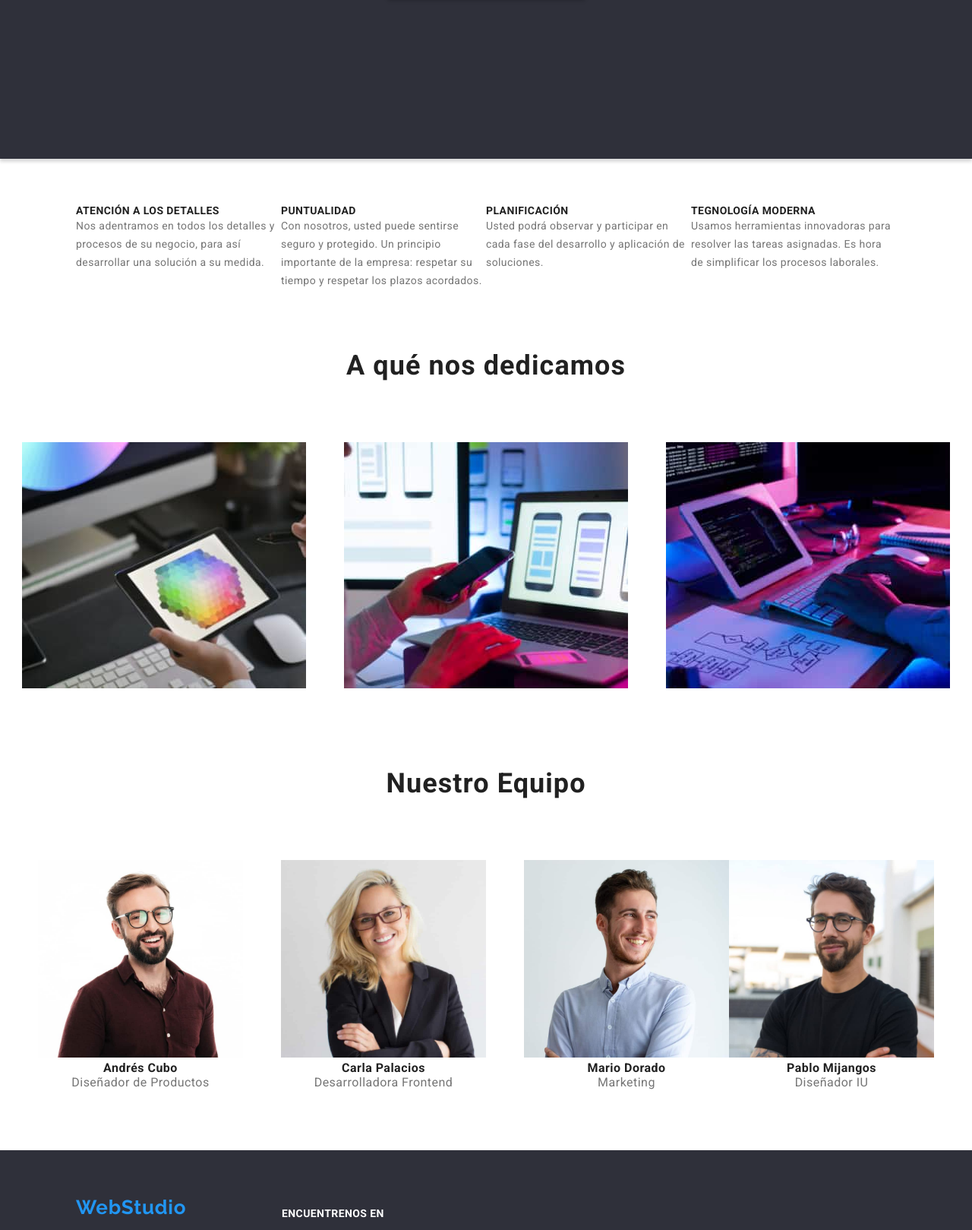
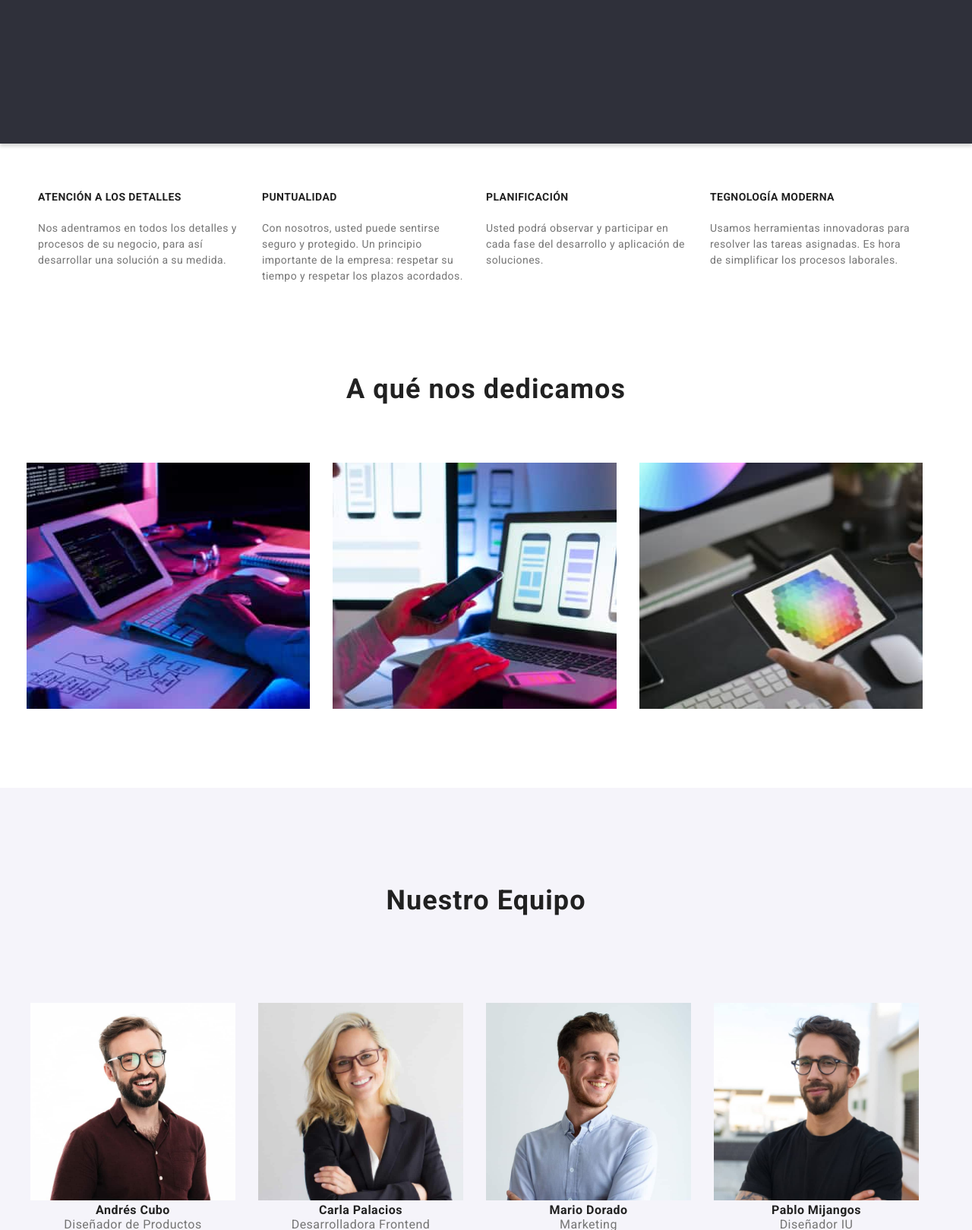
Before and after one commit to javierp2021/goit-markup-hw-02, a plain HTML site: page index.html in a window 1280 px wide. Shown: the part 481-2100 px from the top of the page at 76% size. Drawn offline with Linux system fonts and the light colour scheme.

Commit message:
variable

```diff
--- a/css/styles.css
+++ b/css/styles.css
@@ -1,26 +1,36 @@
 * {
   margin: 0%;
   padding: 0%;
+  box-sizing: border-box;
+}
+
+:root {
+  --blue: #1e90ff;
+  --white: #ffffff;
+  --content:rgba(47, 48, 58, 1);
+  --content-color: rgba(255, 255, 255, 1);
+  --main-body: white;
+  --our--team: #F5F4FA;
+
+
 }
 /* @import url("https://fonts.googleapis.com/css2?family=Raleway:wght@;400;500;700;900&display=swap");
 @import url("https://fonts.googleapis.com/css2?family=Roboto:wght@100;300;400;500;700&display=swap"); */
 body {
   font-family: "Roboto", sans-serif;
-  margin: 0;
-  overflow-y: auto;
-  /* Hide vertical scrollbar */
-  overflow-x: auto;
-  /* Hide horizontal scrollbar */
+
+  background-color: var(--main-body);
 }
 .content {
   align-items: center;
-  background-color: rgba(47, 48, 58, 1);
+  background-color: var(--content);
   box-shadow: 0px 4px 4px rgba(0, 0, 0, 0.15);
-  color: rgba(255, 255, 255, 1);
+  color: var(--content-color);
   display: flex;
   flex-direction: column;
   height: 600px;
   justify-content: center;
+
 }
 
 .navbar {
@@ -51,7 +61,7 @@ body {
   font-size: 14px;
   font-weight: 500;
   letter-spacing: 0.02em;
-  line-height: 16px;
+  line-height: 100%;
 }
 
 .list {
@@ -84,7 +94,7 @@ body {
   font-style: normal;
   font-weight: 700;
   letter-spacing: 0.03em;
-  line-height: 16px;
+  line-height: 100%;
   margin-block-start: 35px;
   margin-block-end: 20px;
   margin-inline-end: 0px;
@@ -143,7 +153,7 @@ body {
   font-weight: 700;
   left: 215px;
   letter-spacing: 0.03em;
-  line-height: 31px;
+  line-height:193.75%;
   text-align: right;
   text-decoration: none;
   display: block;
@@ -161,7 +171,7 @@ body {
   font-weight: 700;
   left: 215px;
   letter-spacing: 0.03em;
-  line-height: 31px;
+  line-height :19.75%;
   text-align: right;
   text-decoration: none;
   display: block;
@@ -199,7 +209,18 @@ body {
   margin-top: 10%;
   position: absolute;
   width: 261px;
+  cursor: pointer;
 }
+
+
+  .main-button:hover,
+  .main-button:focus {
+
+  background-color: rgba(33, 150, 243, 1);
+  color: white;
+}
+
+
 
 a {
   color: rgba(33, 33, 33, 1);
@@ -244,7 +265,7 @@ address {
   font-style: normal;
   font-weight: 400;
   letter-spacing: 0.03em;
-  line-height: 24px;
+  line-height: 150%;
   margin-left: 100px;
   width: 231px;
 }
@@ -260,13 +281,19 @@ address {
 /* .main-content ul {
   list-style: none;
 } */
+ .team-our{
+  background-color: var(--our--team);
+  padding-bottom: 100px;
+  padding-top: 1px;
+}
+
+
 .content-ul{
   list-style-type:none;
-
   display: flex;
   justify-content: center;/*centra el contenido */
-  margin-top: 80px ;
-  margin-bottom: 80px;
+  margin-bottom: 100px;
+
 }
 
 /**/
@@ -278,7 +305,8 @@ address {
   height: 16px;
   left: 215px;
   letter-spacing: 0.03em;
-  line-height: 16px;
+  line-height: 100%;
+  Line-height: 146%;
   text-transform: uppercase;
   top: 775px;
   width: 270px;
@@ -292,9 +320,10 @@ address {
   height: 75px;
   left: 215px;
   letter-spacing: 0.03em;
-  line-height: 24px;
+  Line-height: 150%;
   top: 801px;
   width: 270px;
+  margin: 25px 25px 0px 0px ;
 }
 
 .our-job-title {
@@ -307,17 +336,19 @@ address {
   font-weight: 700;
   justify-content: center;
   letter-spacing: 0.03em;
-  line-height: 42px;
+  line-height: 262.5%;
   margin-top: 100px;
   text-align: center;
 }
 
 .img-content {
-  margin-right: 50px;
+  margin-right: 30px;
+  margin-top: 50px;
 }
 
 .team-img {
-  height: 260px;
+  width:270px;
+  height:260px
 }
 
 .team-section {
@@ -341,7 +372,7 @@ address {
   font-size: 16px;
   font-weight: bold;
   letter-spacing: 0.03em;
-  line-height: 19px;
+  line-height: 118.75%;
   text-align: center;
 }
 
@@ -352,7 +383,7 @@ address {
   font-style: normal;
   font-weight: 400;
   letter-spacing: 0.03em;
-  line-height: 19px;
+  line-height:118.75% ;
   text-align: center;
 }
 
@@ -404,7 +435,7 @@ margin: 30px;
   font-family: Roboto;
   font-size: 16px;
   font-weight: 500;
-  line-height: 26px;
+  line-height: 162%;
   letter-spacing: 0.03em;
   text-align: center;
 }
@@ -448,7 +479,7 @@ margin: 30px;
   font-size: 18px;
   font-style: normal;
   font-weight: 700;
-  line-height: 36px;
+  line-height: 225%;
   margin-left: 20px;
 }
 
@@ -459,7 +490,7 @@ margin: 30px;
   font-style: normal;
   font-weight: 400;
   letter-spacing: 0.03em;
-  line-height: 30px;
+  line-height: 187%;
   margin-left: 20px;
 }
 
@@ -475,3 +506,10 @@ article ul li figure {
 article ul li figure:hover {
   box-shadow: 2px 3px 6px 2px rgba(238, 238, 238, 1);
 }
+.footer-content{
+  align-items: center;
+  display: flex;
+  flex-direction: row;
+  justify-content: center;
+  padding-left: 80px;
+}
--- a/index.html
+++ b/index.html
@@ -79,21 +79,21 @@
       <h2 class="our-job-title">A qué nos dedicamos</h2>
       <ul class="content-ul">
         <li class="img-content">
-          <img src="images/color.jpg" alt="primer imagen sobre a que nos dedicamos">
+          <img src="images/table.jpg" alt="primer imagen sobre a que nos dedicamos" width="373.16" height="323.7">
         </li>
         <li class="img-content">
-          <img src="images/computer.jpg" alt="segunda imagen sobre a que nos dedicamos">
+          <img src="images/computer.jpg" alt="segunda imagen sobre a que nos dedicamos" width="373.16" height="323.7">
         </li>
-        <li>
-          <img src="images/table.jpg" alt="tercera imagen sobre a que nos dedicamos">
+        <li class="img-content">
+          <img src="images/color.jpg" alt="tercera imagen sobre a que nos dedicamos" width="373.16" height="323.7">
         </li>
       </ul>
     </article>
-    <article class="content-dedication">
-      <h2 class="our-job-title">Nuestro Equipo</h2>
+    <article class="team-our">
+      <h2 class="our-job-title">Nuestro Equipo</h2><br><br>
       <ul class="content-ul">
         <li class="img-content">
-          <img class="team-img" src="images/andres.jpg" alt="">
+          <img class="team-img" src="images/andres.jpg" alt="" >
           <p class="team-name">Andrés Cubo</p>
           <p class="team-job">Diseñador de Productos</p>
         </li>
@@ -102,13 +102,13 @@
           <p class="team-name">Carla Palacios</p>
           <p class="team-job">Desarrolladora Frontend</p>
         </li>
-        <li>
-          <img class="team-img" src="images/mario.jpg" alt="">
+        <li class="img-content">
+          <img class="team-img" src="images/mario.jpg" alt="" >
           <p class="team-name">Mario Dorado</p>
           <p class="team-job">Marketing</p>
         </li>
-        <li>
-          <img class="team-img" src="images/pablo.jpg" alt="">
+        <li class="img-content">
+          <img class="team-img" src="images/pablo.jpg" alt="" >
           <p class="team-name">Pablo Mijangos</p>
           <p class="team-job">Diseñador IU</p>
         </li>
@@ -116,7 +116,8 @@
     </article>
   </main>
   <footer>
-    <article>
+  <div class="footer-content">
+    <article >
       <a href="#" class="logo">
         <h5 class="footer-page-name">WebStudio</h5>
       </a>
@@ -159,6 +160,7 @@
         </li>
       </ul>
     </article>
-  </footer>
+  </div>
+</footer>
 </body>
 </html>
```
Also changed, not shown: portafolio.html (+2 -0 lines).
